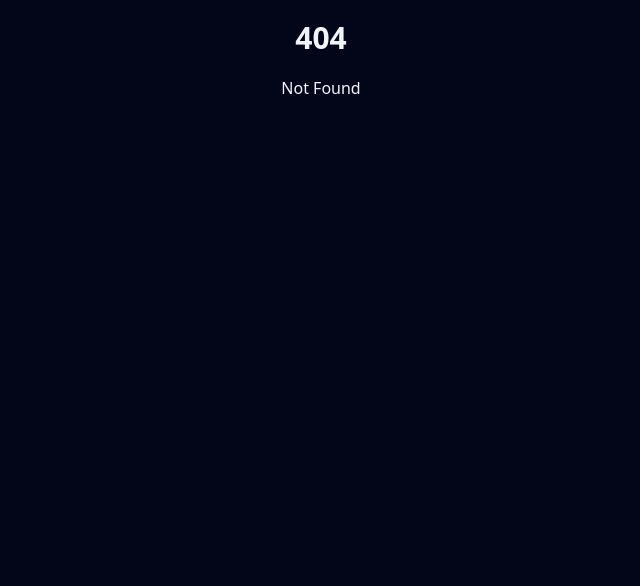
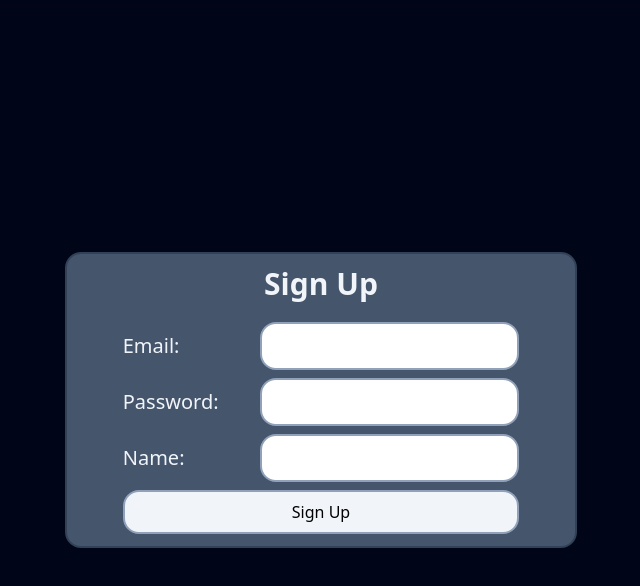
Before and after one commit to KyteKode/kyte-bell, a SvelteKit app: page /login/signup in a window 1280 px wide. Before the commit this address had no page. Shown: the top 586 px of the page, without its empty margins (319-959 px from the left). Built offline with nearby package versions, Linux system fonts and the light colour scheme; no server answers.

Commit message:
Added login/sign up pages

```diff
--- a/src/lib/components/Button.svelte
+++ b/src/lib/components/Button.svelte
@@ -16,10 +16,12 @@
         full?: boolean,
         largeText?: boolean,
         largeIcon?: boolean,
-        hide?: boolean
+        hide?: boolean,
+        type?: string,
+        class?: string,
     }
 
-    let { icon, onclick, children, color, corner, full, largeText, largeIcon, hide }: Props = $props();
+    let { icon, onclick, children, color, corner, full, largeText, largeIcon, hide, type, class: classes }: Props = $props();
 
     function buttonClasses() {
         return clsx(
@@ -31,6 +33,7 @@
             largeText && "text-2xl",
             largeIcon && "size-12 p-0 aspect-square",
             hide && "scale-0",
+            classes,
 
             !color && "bg-slate-100 border-slate-400 text-black",
             color && "text-white",
@@ -50,7 +53,7 @@
     }
 </script>
 
-<button onclick={onclick} class={buttonClasses()}>
+<button type={type} onclick={onclick} class={buttonClasses()}>
     {@render children?.()}
     {#if icon}
         <Icon src={icon} class={iconClasses()} />
--- a/src/routes/+layout.svelte
+++ b/src/routes/+layout.svelte
@@ -9,4 +9,5 @@
     <title>Bell Time</title>
     <link rel="icon" href={favicon} />
 </svelte:head>
+
 {@render children()}
--- /dev/null
+++ b/src/routes/+page.server.ts
@@ -0,0 +1,17 @@
+import type { PageServerLoad } from "./$types";
+
+export const load: PageServerLoad = async ({ locals: { supabase, safeGetSession } }) => {
+    const { user } = await safeGetSession();
+
+    if (!user) {
+        return { user: null, profile: null };
+    }
+
+    const { data: profile } = await supabase
+        .from("profiles")
+        .select("display_name")
+        .eq("user_id", user.id)
+        .single();
+
+    return { user, profile };
+};
--- a/src/routes/+page.svelte
+++ b/src/routes/+page.svelte
@@ -19,6 +19,8 @@
     import { lsAvailable } from "$lib/lsUpdater";
 
 
+
+    let { data } = $props();
 
     // Used as a depndency for the `now` variable
     let tick = $state(0);
@@ -46,6 +48,12 @@
     <img class="rounded-2xl" alt="" src="https://avatars.githubusercontent.com/u/231786375?s=96&;v=4">
     Created by KyteKode
 </a>
+
+{#if data.user}
+    <span>Logged in as {data.profile?.display_name}</span>
+{:else}
+    <span>Not logged in</span>
+{/if}
 
 <DebugMenu />
 
--- a/src/routes/login/+page.server.ts
+++ b/src/routes/login/+page.server.ts
@@ -2,21 +2,7 @@ import { fail, redirect } from "@sveltejs/kit";
 import type { Actions } from "./$types";
 
 export const actions: Actions = {
-    signup: async ({ request, locals: { supabase } }) => {
-        const formData = await request.formData();
-        const email = formData.get("email") as string;
-        const password = formData.get("password") as string;
-
-        const { error } = await supabase.auth.signUp({ email, password });
-
-        if (error) {
-            return fail(400, { error: error.message });
-        }
-
-        return { success: true };
-    },
-
-    login: async ({ request, locals: { supabase } }) => {
+    default: async ({ request, locals: { supabase } }) => {
         const formData = await request.formData();
         const email = formData.get("email") as string;
         const password = formData.get("password") as string;
--- /dev/null
+++ b/src/routes/login/+page.svelte
@@ -0,0 +1,19 @@
+<script lang="ts">
+    import ModalBlur from "$lib/components/ModalBlur.svelte";
+    import Button from "$lib/components/Button.svelte";
+</script>
+
+<ModalBlur show={true}>
+    <div class="relative flex flex-col justify-center items-center gap-5 bg-slate-600 border-2 border-slate-700 p-3 rounded-2xl w-lg">
+        <h1>Log In</h1>
+        <form method="POST" class="grid grid-cols-[1fr_2fr] justify-center items-center gap-2">
+            <span class="w-15 text-xl">Email:</span>
+            <input name="email" type="email" required class="min-w-0 h-12 rounded-2xl  text-slate-900 border-2 border-slate-400">
+
+            <span class="w-15 text-xl">Password:</span>
+            <input name="password" type="password" required class="min-w-0 h-12 rounded-2xl  text-slate-900 border-2 border-slate-400">
+
+            <Button type="submit" full class="col-span-2">Log In</Button>
+        </form>
+    </div>
+</ModalBlur>
--- /dev/null
+++ b/src/routes/login/signup/+page.server.ts
@@ -0,0 +1,33 @@
+import { fail } from "@sveltejs/kit";
+import type { Actions } from "./$types";
+
+export const actions: Actions = {
+    default: async ({ request, locals: { supabase } }) => {
+        const formData = await request.formData();
+        const email = formData.get("email") as string;
+        const password = formData.get("password") as string;
+        const displayName = formData.get("displayName") as string;
+
+        const { data, error } = await supabase.auth.signUp({ email, password });
+
+        if (error) {
+            return fail(400, { error: error.message });
+        }
+
+        const userId = data.user?.id;
+
+        if (!userId) {
+            return fail(400, { error: "signup succeeded but no user was returned" });
+        }
+
+        const { error: profileError } = await supabase
+            .from("profiles")
+            .insert({ user_id: userId, display_name: displayName });
+
+        if (profileError) {
+            return fail(400, { error: profileError.message });
+        }
+
+        return { success: true };
+    }
+};
--- /dev/null
+++ b/src/routes/login/signup/+page.svelte
@@ -0,0 +1,31 @@
+<script lang="ts">
+    import ModalBlur from "$lib/components/ModalBlur.svelte";
+    import Button from "$lib/components/Button.svelte";
+
+    let { form } = $props();
+</script>
+
+<ModalBlur show={true}>
+    <div class="relative flex flex-col justify-center items-center gap-5 bg-slate-600 border-2 border-slate-700 p-3 rounded-2xl w-lg">
+        {#if form?.success}
+            <span>Check your email and confirm your account before you log in.</span>
+        {:else}
+            <h1>Sign Up</h1>
+            <form method="POST" class="grid grid-cols-[1fr_2fr] justify-center items-center gap-2">
+                <span class="w-15 text-xl">Email:</span>
+                <input name="email" type="email" required class="min-w-0 h-12 rounded-2xl  text-slate-900 border-2 border-slate-400">
+
+                <span class="w-15 text-xl">Password:</span>
+                <input name="password" type="password" required class="min-w-0 h-12 rounded-2xl  text-slate-900 border-2 border-slate-400">
+
+                <span class="w-15 text-xl">Name:</span>
+                <input name="displayName" type="text" autocomplete="name" required class="min-w-0 h-12 rounded-2xl  text-slate-900 border-2 border-slate-400">
+
+                <Button type="submit" full class="col-span-2">Sign Up</Button>
+            </form>
+            {#if form?.error}
+                <span>Error: {form.error}</span>
+            {/if}
+        {/if}
+    </div>
+</ModalBlur>
```
